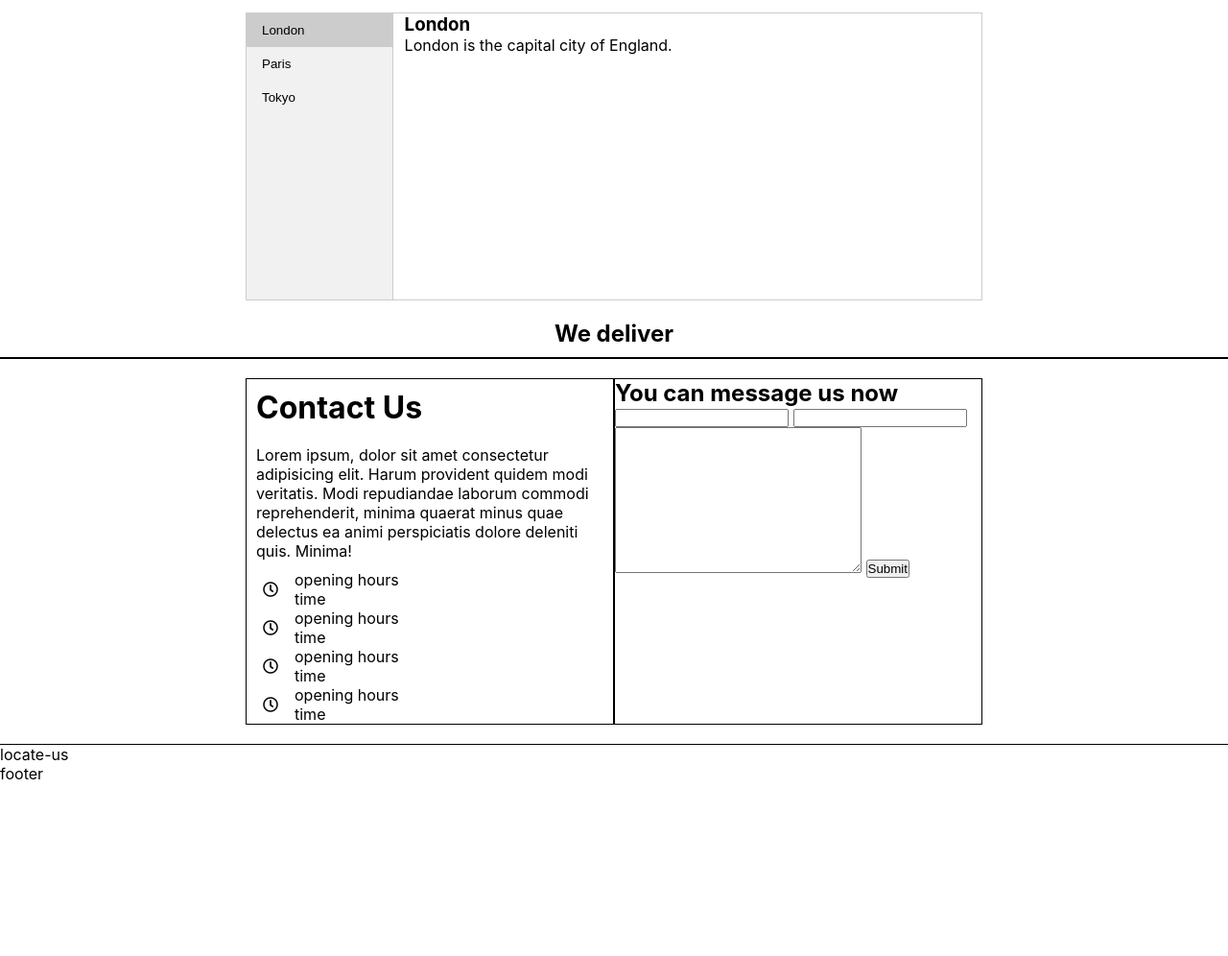
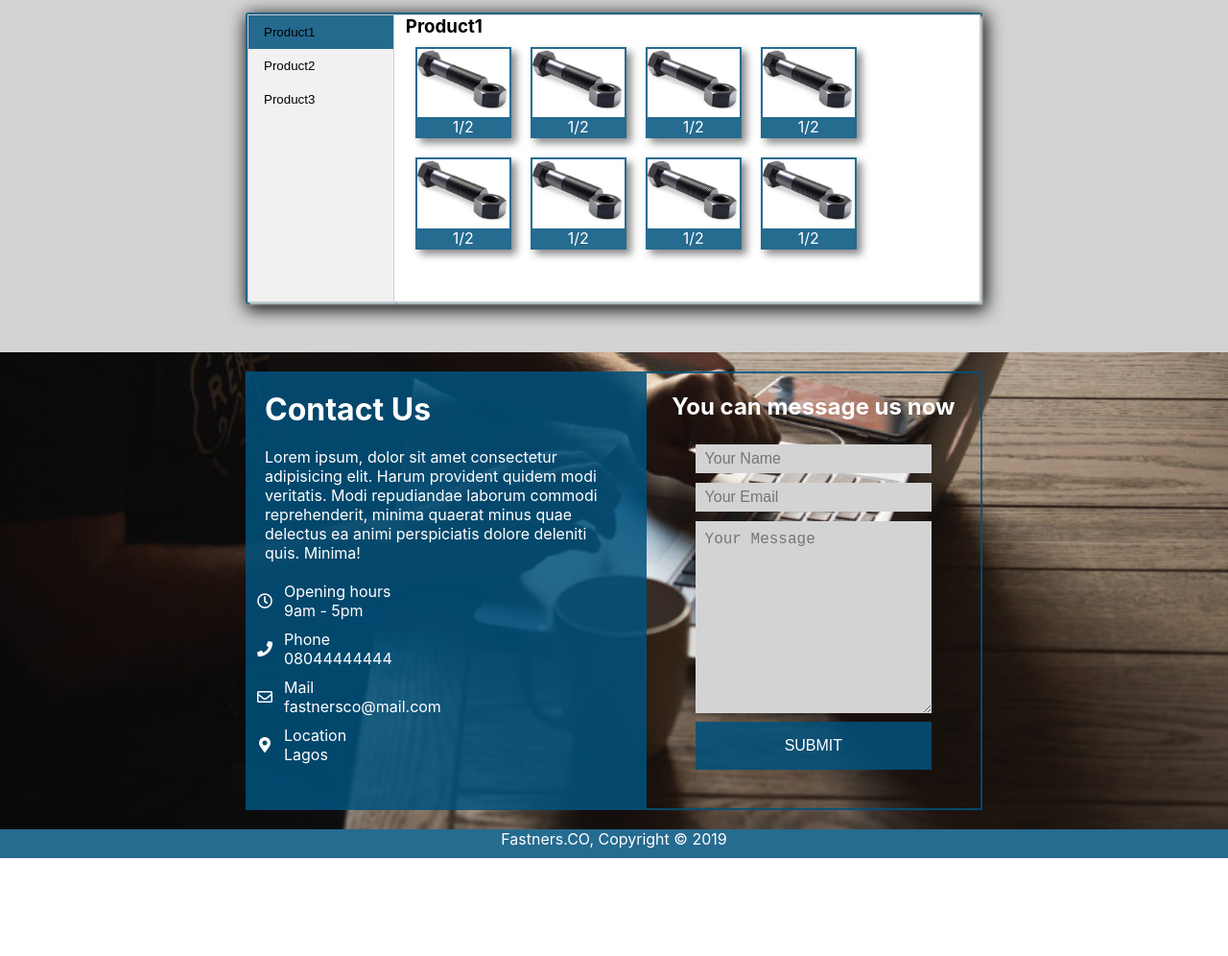
Before and after one commit to sojida/fastners, a plain HTML site: page public/index.html in a window 1280 px wide. Shown: the part 1260-2256 px from the top of the page at 96% size. After the commit the page ends 2154 px from the top, so only its background shows below. Drawn offline with Linux system fonts and the light colour scheme.

Commit message:
template one

```diff
--- a/public/css/index.css
+++ b/public/css/index.css
@@ -16,97 +16,65 @@ body {
 }
 
 :root{
-  --primary: rgba(0,0,0,0.5)
+  --primary: rgba(1,82,125,0.85)
+}
+
+.alternate{
+ color: var(--primary);
 }
 
 
-/* CONTACT HEADER */
-#contact-header{
-  text-align: right;
-  border-bottom: 2px solid black;
-  width: 100%;
-}
+/* NAVBAR */
 
-#contact-header p {
-  display: inline-block;
-  margin: 10px;
-}
+  .nav-toggle-item{
+   display: none;
+  }
 
-/* NAVBAR */
-nav ul {
-  padding: 0;
-  margin: 0;
-}
+  .nav-toggle{
+    display: none;
+  }
 
+  #navbar {
+    display: grid;
+    position: fixed;
+    z-index: 999;
+    width: 100%;
+    background: var(--primary);
+    color: white;
+    top: 0;
+    grid-template-columns: 1fr auto minmax(300px, 3fr) 1fr;
+  }
 
+  .logo{
+    grid-column: 2 / 3;
+  }
 
-.nav-item{
-  margin: 5px 1em;
-}
+  nav{
+    grid-column: 3 / 4;
+    display: flex;
+    justify-content: flex-end;
+    align-items: center;
+  }
 
+  .nav-item{
+    margin: 5px 1em;
+  }
 
+  nav ul {
+    list-style: none;
+    display: flex;
+  }
 
-#navbar{
-  position: fixed;
-  width: 100%;
-  background: var(--primary);
-  z-index: 999;
-}
-
-#navbar h1{
-  margin: 0;
-}
-
-nav {
-  position: absolute;
-  text-align: right;
-  width: 100%;
-  background: var(--primary);
-  transform: scale(1, 0);
-  transform-origin: top;
-  transition: transform 500ms ease-in-out;
-}
-
-.logo{
-  font-size: 2rem;
-  font-weight: bold;
-  text-align: center;
-}
-
-.nav-toggle{
-  display: none;
-}
-
-.nav-toggle-item{
-  position: absolute;
-  right: 0;
-  top: 0;
-  height: 100%;
-  display: flex;
-  align-items: center;
-  margin-right: 1em;
-}
-
-nav li{
-  list-style: none;
-  opacity: 0;
-  transition: opacity 150ms ease-in-out;
-}
-
-
-.nav-toggle:checked ~ nav {
-  transform: scale(1, 1)
-}
-
-.nav-toggle:checked ~ nav li{
-  opacity: 1;
-  transition: opacity 250ms ease-in-out 250ms;
-}
+  nav li{
+    opacity: 1;
+  }
 
 
 /* Slideshow container */
+
+
 .slideshow-container {
-  max-width: 100vw;
+  width: 100%;
   position: relative;
   margin: auto;
 
@@ -123,8 +91,6 @@ nav li{
   width: 100%;
   min-height: 100vh;
   max-height: 100vh;
-
-
 }
 
 /* Next & previous buttons */
@@ -157,12 +123,17 @@ nav li{
 /* Caption text */
 .text {
   color: #f2f2f2;
-  font-size: 2rem;
-  padding: 8px 12px;
+  font-size: 5rem;
+  padding: 15px;
   position: absolute;
-  top: 50%;
-  right: 40%;
+  top: 40%;
   text-shadow: 2px 2px 2px #000000;
+  border: 2px solid #fff;
+  border-radius: 3px;
+  background: rgba(255, 255, 255, 0.4);
+}
+.text-center{
+  right: 50%;
 }
 
 .text-right{
@@ -224,10 +195,9 @@ nav li{
 
 .about-us{
   display: grid;
-  grid-template-columns: 1fr auto minmax(600px, 3fr) 1fr;
+  grid-template-columns: 1fr auto minmax(300px, 3fr) 1fr;
   justify-content: center;
   align-content: center;
-  border-bottom: 1px solid black;
   height: 400px;
   background: url('../assets/images/aboutus.jpg');
   background-attachment: fixed;
@@ -240,25 +210,27 @@ nav li{
 
 .about-header{
   grid-column: 3 / 4;
-  border-bottom: 2px solid black;
+  color: #fff;
 }
 
 .about-text{
   grid-column: 3 / 4;
   justify-content: center;
   text-align: justify;
+  padding: 20px;
+  border-radius: 3px;
+  background: #ffffff;
+  box-shadow: 2px 4px 8px 2px #111111
 }
 
 /* Our Products */
 
 #our-products{
   display: grid;
-  grid-template-columns: 1fr minmax(600px, 3fr) 1fr;
+  grid-template-columns: 1fr minmax(300px, 3fr) 1fr;
   justify-content: center;
   height:  auto;
-  border-bottom: 2px solid black;
-  /* background: url('../assets/images/Fasteners-header.jpg');
-  background-attachment: fixed; */
+  background: lightgrey;
 
 
 }
@@ -280,6 +252,10 @@ nav li{
   grid-column: 2 / 3;
   margin: 10px auto;
   width: 100%;
+  box-shadow: 2px 4px 18px 2px #111111;
+  border: 2px solid var(--primary);
+  border-radius: 3px;
+  margin-bottom: 50px;
 }
 
 /* Style the tab */
@@ -289,6 +265,7 @@ nav li{
   background-color: #f1f1f1;
   width: 20%;
   height: 300px;
+  box-shadow: 2px 2px 2px lightgrey;
 }
 
 .tab button {
@@ -305,11 +282,11 @@ nav li{
 }
 
 .tab button:hover {
-  background-color: #ddd;
+  background-color: var(--primary);
 }
 
 .tab button.active {
-  background-color: #ccc;
+  background-color: var(--primary);
 }
 
 /* Style the tab content */
@@ -320,28 +297,66 @@ nav li{
   width: 80%;
   border-left: none;
   height: 300px;
-  background: #ffffff
+  background: #ffffff;
+  box-shadow: 2px 2px 2px lightgrey;
+  overflow: scroll;
+}
+
+.product-container{
+  clear: both;
+  display: flex;
+  flex-basis: 100px;
+  flex-wrap: wrap;
 }
 
 
+.product-card{
+  max-width: 100px;
+  border: 2px solid var(--primary);
+  box-shadow: 5px 5px 8px #888888;
+  margin: 10px;
+  transition: 250ms;
+}
+
+.product-card:hover{
+  box-shadow: 5px 5px 18px #888888;
+
+}
+
+.product-details{
+  text-align: center;
+  background: var(--primary);
+  color: white;
+}
+
+.product-image{
+  width: 100%;
+}
+
 /* Contact Us */
 #contact-us{
-  border-bottom: 1px solid black;
   display: grid;
-  grid-template-columns:  1fr minmax(600px, 3fr) 1fr;
+  grid-template-columns:  1fr minmax(300px, 3fr) 1fr;
+  background: url('../assets/images/HD-Custom-Home-Builders-Contact-1024x683.jpg');
+  background-repeat: no-repeat;
+  background-size: cover;
+  background-attachment: fixed;
+  background-position: center;
 }
 
 .contact-container{
   grid-column: 2 / 3;
-  display: flex;
-  justify-content: center;
   margin: 20px auto;
+  display: grid;
+  grid-template-columns: minmax(100px) minmax(100px);
+
 }
 
 .contact-text-container{
-  border: 1px solid black;
-  /* margin: 5px; */
-  width: 50%;
+  grid-column: 1 / 2;
+  background: var(--primary);
+  color: #fff;
+  padding: 10px;
 }
 .contact-us-header{
   padding: 10px;
@@ -351,16 +366,22 @@ nav li{
   padding: 10px;
 }
 
+.center{
+  text-align: center;
+  color: #fff;
+}
+
 .contact-form-container{
-  border: 1px solid black;
-  /* margin: 5px */
-  width: 50%;
+  grid-column: 2 / 3;
+  border: 2px solid var(--primary);
+  padding: 20px;
 }
 
 .contact-info{
   display: grid;
-  grid-template-columns: 50px auto;
+  grid-template-columns: 20px auto;
   grid-template-rows: 1fr 1fr;
+  margin: 10px auto;
 }
 
 .contact-icon{
@@ -368,48 +389,158 @@ nav li{
   grid-row: 1 / -1;
   align-self: center;
   justify-self: center;
+  margin: 10px;
 }
 
 .contact-title, .contact-detail {
   grid-column: 2 / 3;
+  margin-left: 10px;
 }
 
-#footer{
-  height: 200px;
+.contact-form{
+  margin: 20px auto;
+  text-align: center;
+}
+
+.contact-form input, .contact-form textarea{
+  width: 80%;
+  margin: 5px auto;
+  font-size: 1rem;
+  padding: 10px;
+  background: lightgrey;
+  border: none;
+
+}
+
+.contact-form input{
+  height: 30px;
+  outline: none;
+
+}
+
+.contact-form button{
+  height: 50px;
+  width: 80%;
+  outline: none;
+  border: none;
+  color: #fff;
+  background: var(--primary);
+  font-size: 1rem;
+  text-transform: uppercase;
+
+}
+
+.contact-form button:hover{
+  background: rgba(2, 52, 78, 0.85);
+  cursor: pointer;
 }
 
 
-@media(min-width: 800px){
+#footer{
+  height: 30px;
+  text-align: center;
+  color: #fff;
+  background: var(--primary);
+}
 
-  .nav-toggle-item{
-   display: none;
+
+@media(max-width: 800px){
+
+  .product-card{
+    max-width: 70px;
+    border: 2px solid var(--primary);
+    box-shadow: 5px 5px 8px #888888;
+    margin: 10px;
+    transition: 250ms;
   }
 
-  #navbar {
-    display: grid;
+  .tab {
+    width: 30%;
+
+  }
+
+
+  .tabcontent {
+    width: 70%;
+  }
+
+  .text {
+    font-size: 1rem;
+  }
+
+  .mySlides img{
+    min-height: 50vh;
+  }
+
+
+  .contact-text-container{
+    grid-column: 1 / 3;
+
+  }
+
+  .contact-form-container{
+    grid-column: 1 / 3;
+
+  }
+
+  #navbar{
+    all: unset;
     position: fixed;
-    top: 0;
-    grid-template-columns: 1fr auto minmax(600px, 3fr) 1fr;
+    width: 100%;
+    background: var(--primary);
+    z-index: 999;
+    color: white;
+  }
+
+  nav {
+    position: absolute;
+    text-align: right;
+    width: 100%;
+    background: var(--primary);
+    transform: scale(1, 0);
+    transform-origin: top;
+    transition: transform 500ms ease-in-out;
+  }
+
+  nav ul {
+    display: block;
   }
 
   .logo{
-    grid-column: 2 / 3;
+    font-size: 2rem;
+    font-weight: bold;
+    text-align: center;
+    width: 100%;
   }
 
-  nav{
-    all: unset;
-    grid-column: 3 / 4;
-    display: flex;
-    justify-content: flex-end;
-    align-items: center;
+  .nav-toggle{
+    display: none;
   }
 
-  nav ul {
+  .nav-toggle-item{
+    position: absolute;
+    right: 0;
+    top: 0;
+    height: 100%;
     display: flex;
+    align-items: center;
+    margin-right: 1em;
   }
 
   nav li{
+    list-style: none;
+    opacity: 0;
+    transition: opacity 150ms ease-in-out;
+  }
+
+
+  .nav-toggle:checked ~ nav {
+    transform: scale(1, 1)
+  }
+
+  .nav-toggle:checked ~ nav li{
     opacity: 1;
+    transition: opacity 250ms ease-in-out 250ms;
+  }
 
-  }
 }
--- a/public/index.html
+++ b/public/index.html
@@ -29,18 +29,18 @@
 
                     <!-- Full-width images with number and caption text -->
                     <div class="mySlides fade">
-                      <img src="./assets/images/Fasteners-header.jpg" style="width:100%">
-                      <div class="text">Caption Text</div>
+                        <img src="./assets/images/Bolt-with-nut.jpg" >
+                      <div class="text text-center"><span class="alternate">Fastners.</span>CO</div>
                     </div>
 
                     <div class="mySlides fade">
-                      <img src="./assets/images/Bolt-with-nut.jpg" style="width:100%">
-                      <div class="text text-right">Caption Two</div>
+                        <img src="./assets/images/Fasteners-header.jpg">
+                      <div class="text text-right">We Offer The <span class="alternate">BEST</span></div>
                     </div>
 
                     <div class="mySlides fade">
-                      <img src="./assets/images/Serrated_hex_flange_nut.jpg" style="width:100%">
-                      <div class="text text-left">Caption Three</div>
+                      <img src="./assets/images/Serrated_hex_flange_nut.jpg">
+                      <div class="text text-left">We Are <span class="alternate">RELIABLE</span></div>
                     </div>
 
 
@@ -54,7 +54,7 @@
                         <span class="dot" onclick="currentSlide(2)"></span>
                         <span class="dot" onclick="currentSlide(3)"></span>
                     </div>
-                  </div>
+            </div>
 
 
 
@@ -68,6 +68,7 @@
         Nesciunt ut tempore veritatis nisi aliquid. Lorem ipsum dolor sit amet consectetur adipisicing elit. Optio,
         officiis dolores? Unde pariatur architecto vel repudiandae beatae error sit in a corporis eum tempore mollitia ullam ducimus,
         minima ipsa quidem.</p>
+
     </div>
 
     <div id="our-products">
@@ -76,29 +77,98 @@
         <div class="tab-container">
 
             <div class="tab">
-                <button class="tablinks" name="London" id="defaultOpen" >London</button>
-                <button class="tablinks" name="Paris">Paris</button>
-                <button class="tablinks" name="Tokyo">Tokyo</button>
+                <button class="tablinks" name="Product1" id="defaultOpen" >Product1</button>
+                <button class="tablinks" name="Product2">Product2</button>
+                <button class="tablinks" name="Product3">Product3</button>
             </div>
 
-          <div id="London" class="tabcontent">
-                <h3>London</h3>
-                <p>London is the capital city of England.</p>
+          <div id="Product1" class="tabcontent">
+                <h3>Product1</h3>
+                <div class="product-container">
+                    <div class="product-card">
+                        <img class="product-image" src="./assets/images/product.jpg" alt="">
+                        <p class="product-details">1/2</p>
+                    </div>
+
+                    <div class="product-card">
+                        <img class="product-image" src="./assets/images/product.jpg" alt="">
+                        <p class="product-details">1/2</p>
+                    </div>
+
+                    <div class="product-card">
+                        <img class="product-image" src="./assets/images/product.jpg" alt="">
+                        <p class="product-details">1/2</p>
+                    </div>
+
+                    <div class="product-card">
+                        <img class="product-image" src="./assets/images/product.jpg" alt="">
+                        <p class="product-details">1/2</p>
+                    </div>
+
+                    <div class="product-card">
+                        <img class="product-image" src="./assets/images/product.jpg" alt="">
+                        <p class="product-details">1/2</p>
+                    </div>
+
+                    <div class="product-card">
+                        <img class="product-image" src="./assets/images/product.jpg" alt="">
+                        <p class="product-details">1/2</p>
+                    </div>
+
+                    <div class="product-card">
+                        <img class="product-image" src="./assets/images/product.jpg" alt="">
+                        <p class="product-details">1/2</p>
+                    </div>
+
+                    <div class="product-card">
+                        <img class="product-image" src="./assets/images/product.jpg" alt="">
+                        <p class="product-details">1/2</p>
+                    </div>
+                </div>
           </div>
 
-          <div id="Paris" class="tabcontent">
-                <h3>Paris</h3>
-                <p>Paris is the capital of France.</p>
+          <div id="Product2" class="tabcontent">
+                <h3>Product2</h3>
+                <div class="product-container">
+                    <div class="product-card">
+                        <img class="product-image" src="./assets/images/product.jpg" alt="">
+                        <p class="product-details">1/2</p>
+                    </div>
+
+                    <div class="product-card">
+                        <img class="product-image" src="./assets/images/product.jpg" alt="">
+                        <p class="product-details">1/2</p>
+                    </div>
+
+                    <div class="product-card">
+                        <img class="product-image" src="./assets/images/product.jpg" alt="">
+                        <p class="product-details">1/2</p>
+                    </div>
+
+                    <div class="product-card">
+                        <img class="product-image" src="./assets/images/product.jpg" alt="">
+                        <p class="product-details">1/2</p>
+                    </div>
+                </div>
           </div>
 
-          <div id="Tokyo" class="tabcontent">
-                <h3>Tokyo</h3>
-                <p>Tokyo is the capital of Japan.</p>
+          <div id="Product3" class="tabcontent">
+                <h3>Product3</h3>
+                <div class="product-container">
+                    <div class="product-card">
+                        <img class="product-image" src="./assets/images/product.jpg" alt="">
+                        <p class="product-details">1/2</p>
+                    </div>
+
+                    <div class="product-card">
+                        <img class="product-image" src="./assets/images/product.jpg" alt="">
+                        <p class="product-details">1/2</p>
+                    </div>
+                </div>
           </div>
 
         </div>
 
-        <h2 class="products-footer">We deliver</h2>
     </div>
 
     <div id="contact-us">
@@ -115,37 +185,38 @@
 
                 <div class="contact-info">
                     <p class="contact-icon"><i class="far fa-clock"></i></p>
-                    <p class="contact-title">opening hours</p>
-                    <p class="contact-detail">time</p>
+                    <p class="contact-title">Opening hours</p>
+                    <p class="contact-detail">9am - 5pm</p>
                 </div>
 
                 <div class="contact-info">
-                    <p class="contact-icon"><i class="far fa-clock"></i></p>
-                    <p class="contact-title">opening hours</p>
-                    <p class="contact-detail">time</p>
+                    <p class="contact-icon"><i class="fas fa-phone"></i></p>
+                    <p class="contact-title">Phone</p>
+                    <p class="contact-detail">08044444444</p>
                 </div>
 
                 <div class="contact-info">
-                    <p class="contact-icon"><i class="far fa-clock"></i></p>
-                    <p class="contact-title">opening hours</p>
-                    <p class="contact-detail">time</p>
+                    <p class="contact-icon"><i class="far fa-envelope"></i></p>
+                    <p class="contact-title">Mail</p>
+                    <p class="contact-detail">fastnersco@mail.com</p>
                 </div>
 
                 <div class="contact-info">
-                    <p class="contact-icon"><i class="far fa-clock"></i></p>
-                    <p class="contact-title">opening hours</p>
-                    <p class="contact-detail">time</p>
+                    <p class="contact-icon"><i class="fas fa-map-marker-alt"></i></p>
+                    <p class="contact-title">Location</p>
+                    <p class="contact-detail">Lagos</p>
                 </div>
 
             </div>
 
             <div class="contact-form-container">
-                <h2>You can message us now</h2>
+                <h2 class="center">You can message us now</h2>
 
-                <form >
-                    <input type="text" name="fullname" >
-                    <input type="email" name="email">
-                    <textarea name="message" cols="30" rows="10"></textarea>
+                <form class="contact-form">
+                    <input type="text" name="fullname" placeholder="Your Name">
+                    <input type="email" name="email" placeholder="Your Email">
+                    <textarea name="message" cols="30" rows="10" placeholder="Your Message"></textarea>
+                    <br>
                     <button>Submit</button>
                 </form>
 
@@ -154,12 +225,12 @@
         </div>
     </div>
 
-    <div id="locate-us">
+    <!-- <div id="locate-us">
         locate-us
-    </div>
+    </div> -->
 
     <div id="footer">
-        footer
+        <p><a>Fastners.CO</a>, Copyright &copy; <a>2019</a></p>
     </div>
 
     <script src="./js/index.js"></script>
--- a/public/js/tabs.js
+++ b/public/js/tabs.js
@@ -5,7 +5,6 @@ const tabButton = tab.querySelectorAll('button')
 tabButton.forEach((btn) => {
     btn.addEventListener('click', (e) => {
         name = e.currentTarget.attributes.name.value
-        console.log(name)
         openCity(e, name)
     })
 })
```
Also changed, not shown: public/assets/images/HD-Custom-Home-Builders-Contact-1024x683.jpg (added), public/assets/images/product.jpg (added).
